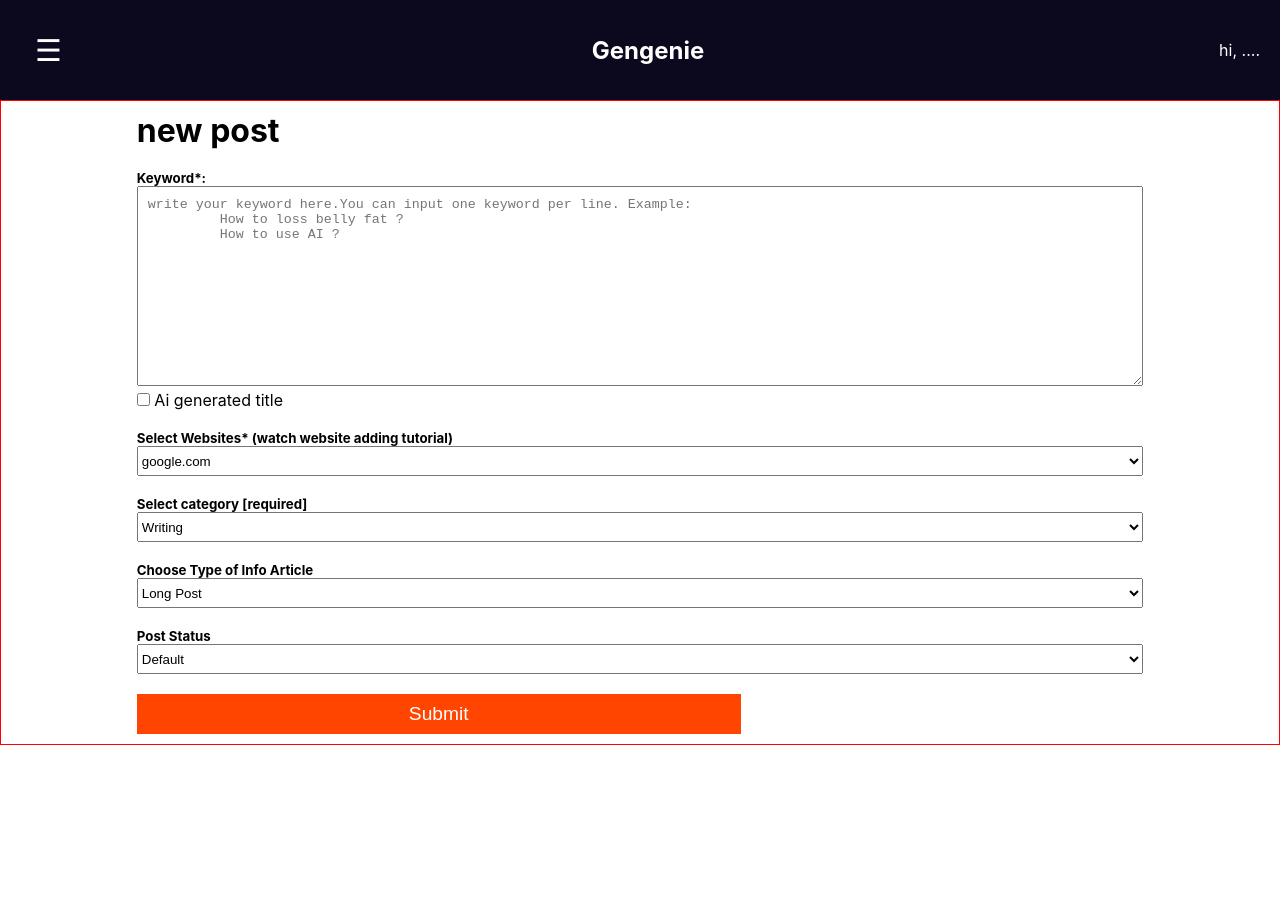
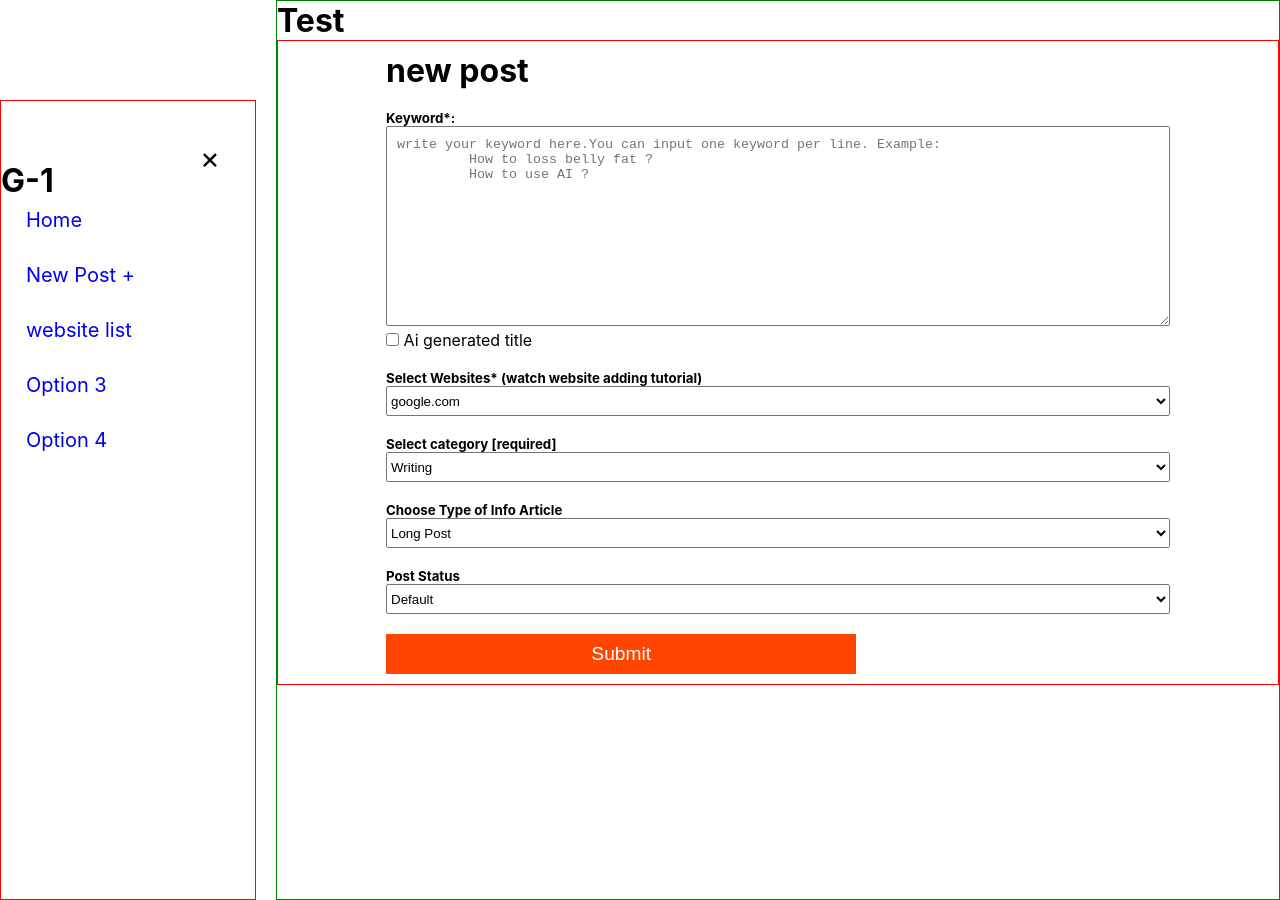
Before and after one commit to montasirazad/mbot-client, a React (Create React App) app: page /user/dashboard in a window 1280 px wide. Before the commit the page ends 800 px from the top, so only its background shows below. Built offline with nearby package versions, Linux system fonts and the light colour scheme.

Commit message:
prepared layout

```diff
--- a/src/Components/UserDashBoard/UserDashBoard.css
+++ b/src/Components/UserDashBoard/UserDashBoard.css
@@ -8,12 +8,12 @@
 .header-div {
     background-color: var(--mainColor);
     color: var(--textColor);
-    display: flex;
+    /* display: flex;
     align-items: center;
     justify-content: space-between;
     padding: 20px;
     width: 100vw;
-    height: 100px;
+    height: 100px; */
 }
 
 .header-div a {
@@ -24,27 +24,35 @@
 
 .dashboard-container {
     display: grid;
+    grid-template-columns: 20% auto;
+    grid-gap: 20px;
     /* height: 100vh; */
 }
 
 .dashboard-links {
-    height: 100%;
-    position: fixed;
+    height: 100vh;
+    /* position: fixed; */
     z-index: 1;
     top: 0;
     left: 0;
     overflow-x: hidden;
     transition: .7s;
-    transform: translateX(-100vw);
+    /* transform: translateX(-100vw); */
     padding-top: 60px;
-    width: 250px;
-    background-color: var(--mainColor);
+    width: 100%;
+    background-color: white;
+
+    border: 1px solid red;
+    margin-top: 100px;
 }
 
+.outlet-container{
+    border: 1px solid green;
+}
 .dashboard-links a {
     display: block;
     text-decoration: none;
-    color: var(--textColor);
+    /* color: var(--textColor); */
     font-size: 20px;
     text-align: left;
     margin-left: 25px;
@@ -57,13 +65,13 @@
     background-color: aliceblue;
 }
 
-.close-btn {
+.dashboard-links .close-btn {
     position: absolute;
-    top: 15px;
-    right: 15px;
+    top: 140px;
+    left: 200px;
     font-size: 30px;
     cursor: pointer;
-    color: white;
+    color: black;
 
 
 
--- a/src/Components/UserDashBoard/UserDashBoard.js
+++ b/src/Components/UserDashBoard/UserDashBoard.js
@@ -10,9 +10,7 @@ const UserDashBoard = () => {
         menuRef.current.classList.toggle('menuShow')
     }
 
-    return (
-        <div>
-            <div className='header-div'>
+    /* <div className='header-div'>
                <span onClick={handleMenuButton} className='open-btn'>
                    &#9776;
                </span>
@@ -22,14 +20,13 @@ const UserDashBoard = () => {
                <div>
                    <p>hi, ....</p>
                </div>
-            </div>
+           </div> */
 
-
-
+    return (
         <div className="dashboard-container">
 
             <div className='dashboard-links' ref={menuRef}>
-
+                <h1>G-1</h1>
                 <span onClick={handleMenuButton}
                     className='close-btn'>
                     &times;
@@ -42,17 +39,14 @@ const UserDashBoard = () => {
                 <NavLink to='/'>Option 3</NavLink>
                 <NavLink to='/'>Option 4</NavLink>
             </div>
-                <div>
-                    {/* <h1>Test</h1> */}
+
+
+            <div className='outlet-container'>
+                <h1>Test</h1>
                 <Outlet />
             </div>
         </div>
 
-            <br />
-            <div>
-
-            </div>
-        </div>
     );
 };
 
```
Lines whose indentation alone changed are shown as unchanged.
